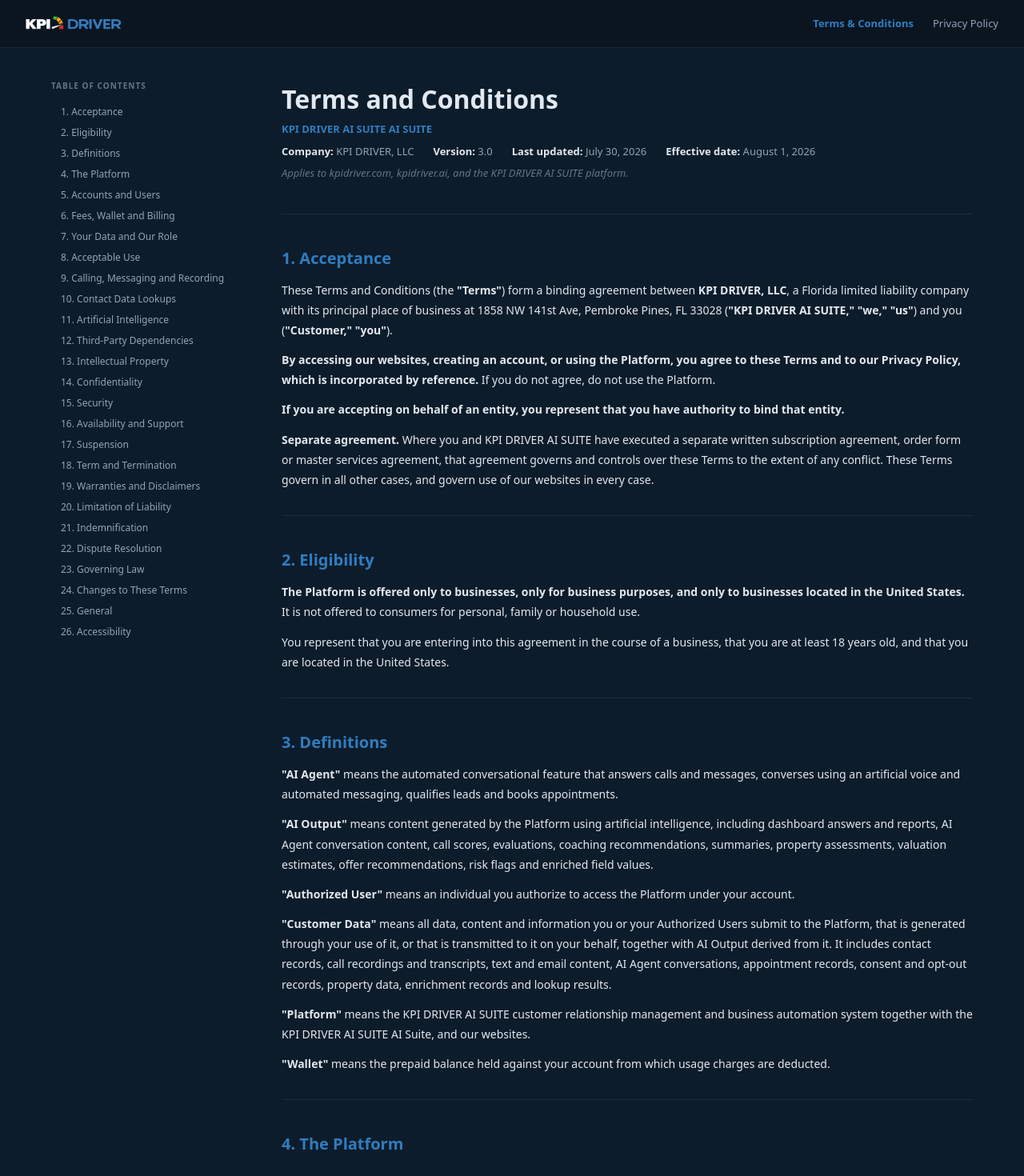
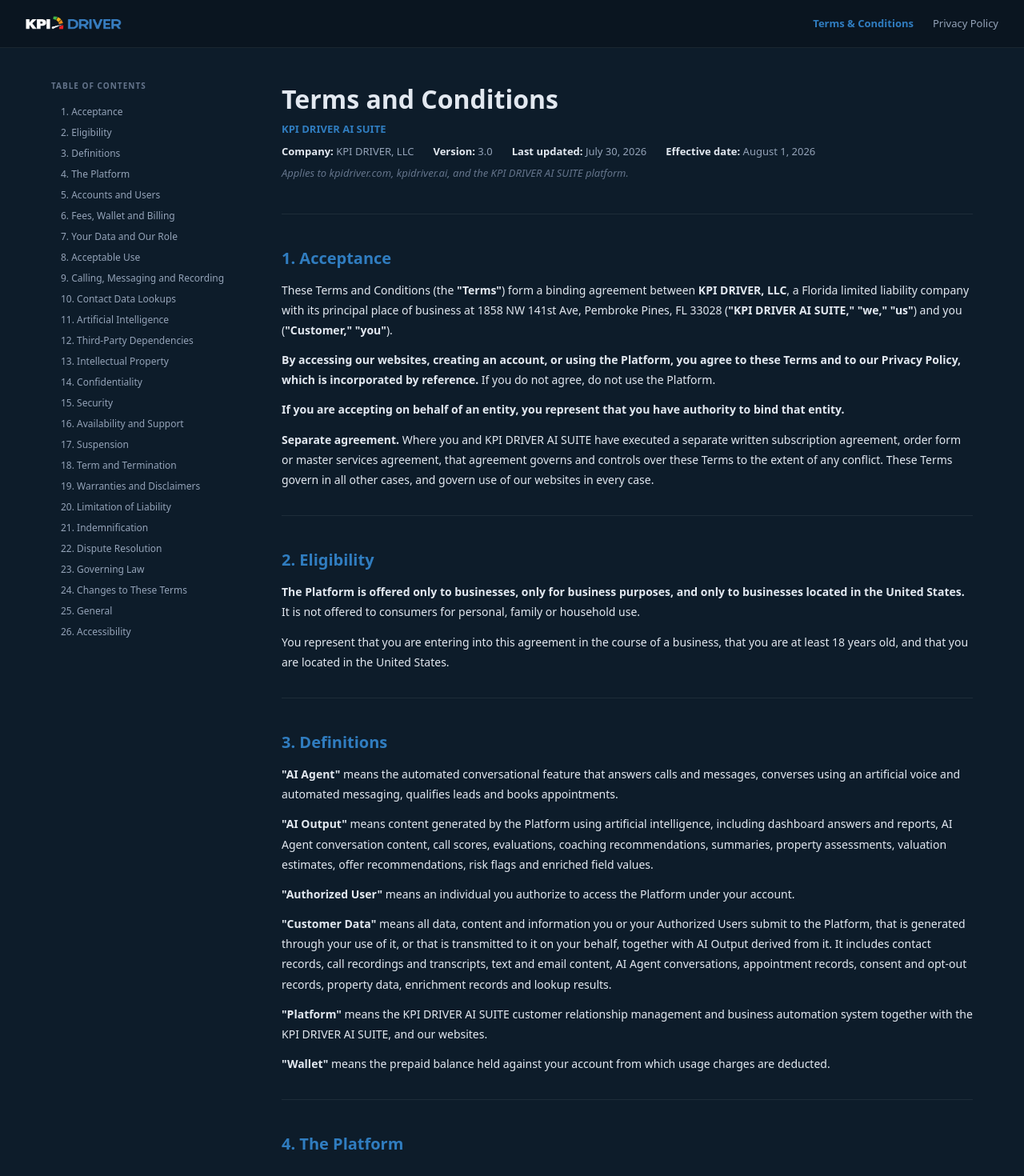
Before and after one commit to awan-huzaifa/kpi-driver-AI-Suite, a Next.js app in the folder apps/web/: page /terms-and-conditions in a window 1280 px wide. Shown: the top 1470 px of the page at 80% size. Built offline with nearby package versions, Linux system fonts and the light colour scheme.

Commit message:
ai suite 4.5 final 2 app name changes in public pages 2

```diff
--- a/apps/web/app/privacy_policy/page.tsx
+++ b/apps/web/app/privacy_policy/page.tsx
@@ -138,7 +138,7 @@ export default function PrivacyPolicyPage() {
           {/* Title block */}
           <div style={{ marginBottom: 40 }}>
             <h1 style={{ fontSize: 32, fontWeight: 800, color: C.white, marginBottom: 4 }}>Privacy Policy</h1>
-            <p style={{ fontSize: 13, fontWeight: 600, color: C.blue, marginBottom: 8 }}>KPI DRIVER AI SUITE AI SUITE</p>
+            <p style={{ fontSize: 13, fontWeight: 600, color: C.blue, marginBottom: 8 }}>KPI DRIVER AI SUITE</p>
             <div style={{ display: 'flex', gap: 24, flexWrap: 'wrap' as const }}>
               <span style={{ fontSize: 13, color: C.muted }}><B>Company:</B> KPI DRIVER, LLC</span>
               <span style={{ fontSize: 13, color: C.muted }}><B>Version:</B> 3.0</span>
--- a/apps/web/app/terms-and-conditions/page.tsx
+++ b/apps/web/app/terms-and-conditions/page.tsx
@@ -130,7 +130,7 @@ export default function TermsPage() {
           {/* Title block */}
           <div style={{ marginBottom: 40 }}>
             <h1 style={{ fontSize: 32, fontWeight: 800, color: C.white, marginBottom: 4 }}>Terms and Conditions</h1>
-            <p style={{ fontSize: 13, fontWeight: 600, color: C.blue, marginBottom: 8 }}>KPI DRIVER AI SUITE AI SUITE</p>
+            <p style={{ fontSize: 13, fontWeight: 600, color: C.blue, marginBottom: 8 }}>KPI DRIVER AI SUITE</p>
             <div style={{ display: 'flex', gap: 24, flexWrap: 'wrap' as const }}>
               <span style={{ fontSize: 13, color: C.muted }}><B>Company:</B> KPI DRIVER, LLC</span>
               <span style={{ fontSize: 13, color: C.muted }}><B>Version:</B> 3.0</span>
@@ -162,7 +162,7 @@ export default function TermsPage() {
           <P><B>"AI Output"</B> means content generated by the Platform using artificial intelligence, including dashboard answers and reports, AI Agent conversation content, call scores, evaluations, coaching recommendations, summaries, property assessments, valuation estimates, offer recommendations, risk flags and enriched field values.</P>
           <P><B>"Authorized User"</B> means an individual you authorize to access the Platform under your account.</P>
           <P><B>"Customer Data"</B> means all data, content and information you or your Authorized Users submit to the Platform, that is generated through your use of it, or that is transmitted to it on your behalf, together with AI Output derived from it. It includes contact records, call recordings and transcripts, text and email content, AI Agent conversations, appointment records, consent and opt-out records, property data, enrichment records and lookup results.</P>
-          <P><B>"Platform"</B> means the KPI DRIVER AI SUITE customer relationship management and business automation system together with the KPI DRIVER AI SUITE AI Suite, and our websites.</P>
+          <P><B>"Platform"</B> means the KPI DRIVER AI SUITE customer relationship management and business automation system together with the KPI DRIVER AI SUITE, and our websites.</P>
           <P><B>"Wallet"</B> means the prepaid balance held against your account from which usage charges are deducted.</P>
           <Divider />
 
```
